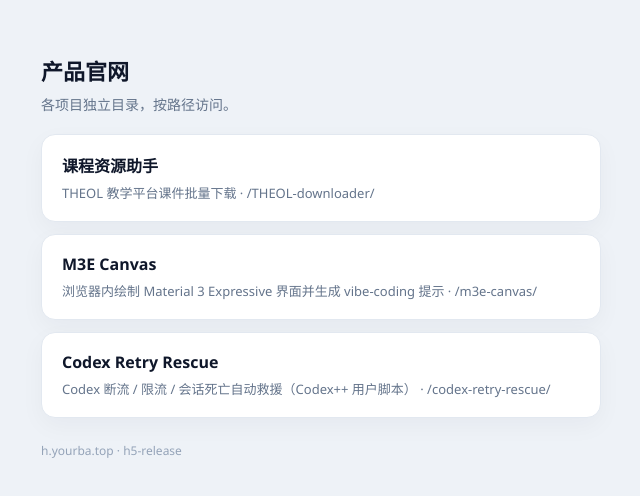
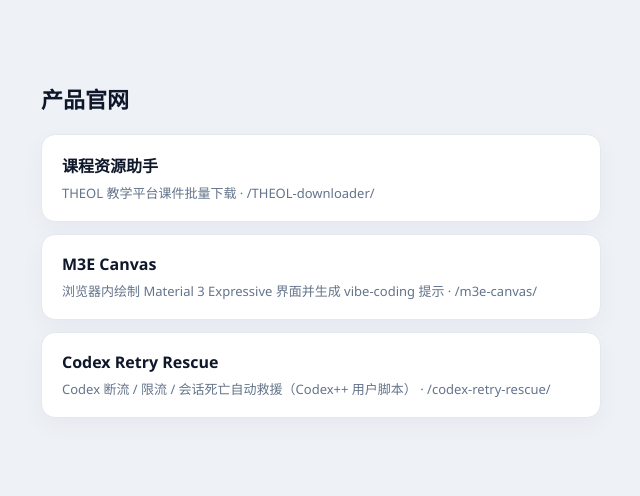
Before and after one commit to vg188/h5-release, a plain HTML site: page index.html in a window 1280 px wide. Shown: the part 176-672 px from the top of the page, without its empty margins (319-959 px from the left). Drawn offline with Linux system fonts and the light colour scheme.

Commit message:
Remove nav subtitle and footer from homepage

```diff
--- a/index.html
+++ b/index.html
@@ -11,8 +11,7 @@
     background: #eef2f7; color: #0f172a; padding: 32px 16px;
   }
   main { width: min(560px, 100%); }
-  h1 { margin: 0 0 8px; font-size: 22px; }
-  p.lead { margin: 0 0 20px; color: #64748b; font-size: 14px; }
+  h1 { margin: 0 0 20px; font-size: 22px; }
   a.card {
     display: block; text-decoration: none; color: inherit;
     background: #fff; border: 1px solid #e2e8f0; border-radius: 14px;
@@ -23,14 +22,12 @@
   a.card:hover { border-color: #1d4ed8; transform: translateY(-1px); }
   a.card strong { display: block; font-size: 16px; margin-bottom: 4px; }
   a.card span { color: #64748b; font-size: 13px; }
-  footer { margin-top: 24px; color: #94a3b8; font-size: 12px; }
 </style>
 </head>
 <body>
 
 <main>
   <h1>产品官网</h1>
-  <p class="lead">各项目独立目录，按路径访问。</p>
   <a class="card" href="./THEOL-downloader/">
     <strong>课程资源助手</strong>
     <span>THEOL 教学平台课件批量下载 · /THEOL-downloader/</span>
@@ -43,7 +40,6 @@
     <strong>Codex Retry Rescue</strong>
     <span>Codex 断流 / 限流 / 会话死亡自动救援（Codex++ 用户脚本） · /codex-retry-rescue/</span>
   </a>
-  <footer>h.yourba.top · h5-release</footer>
 </main>
 </body>
 </html>
```
